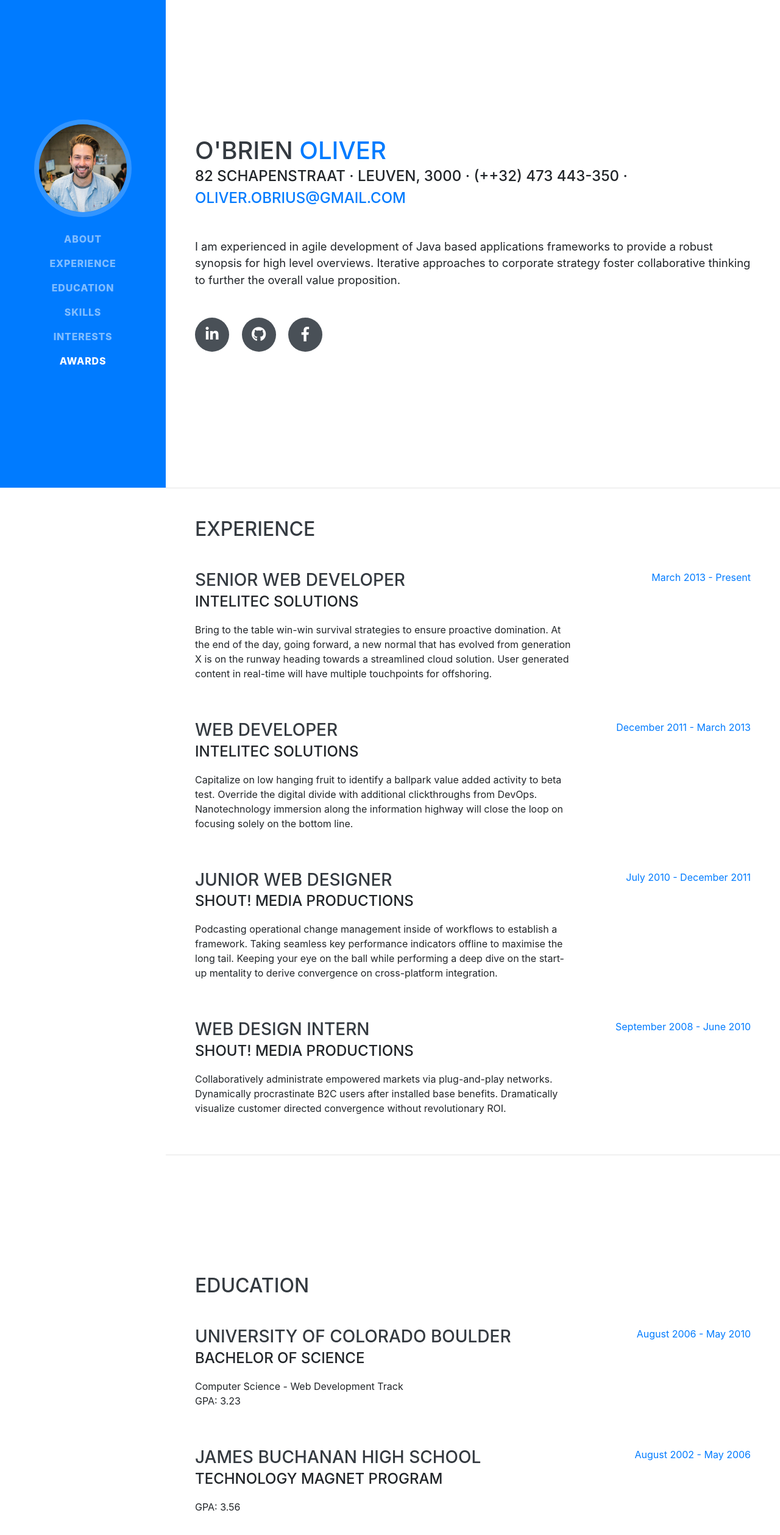
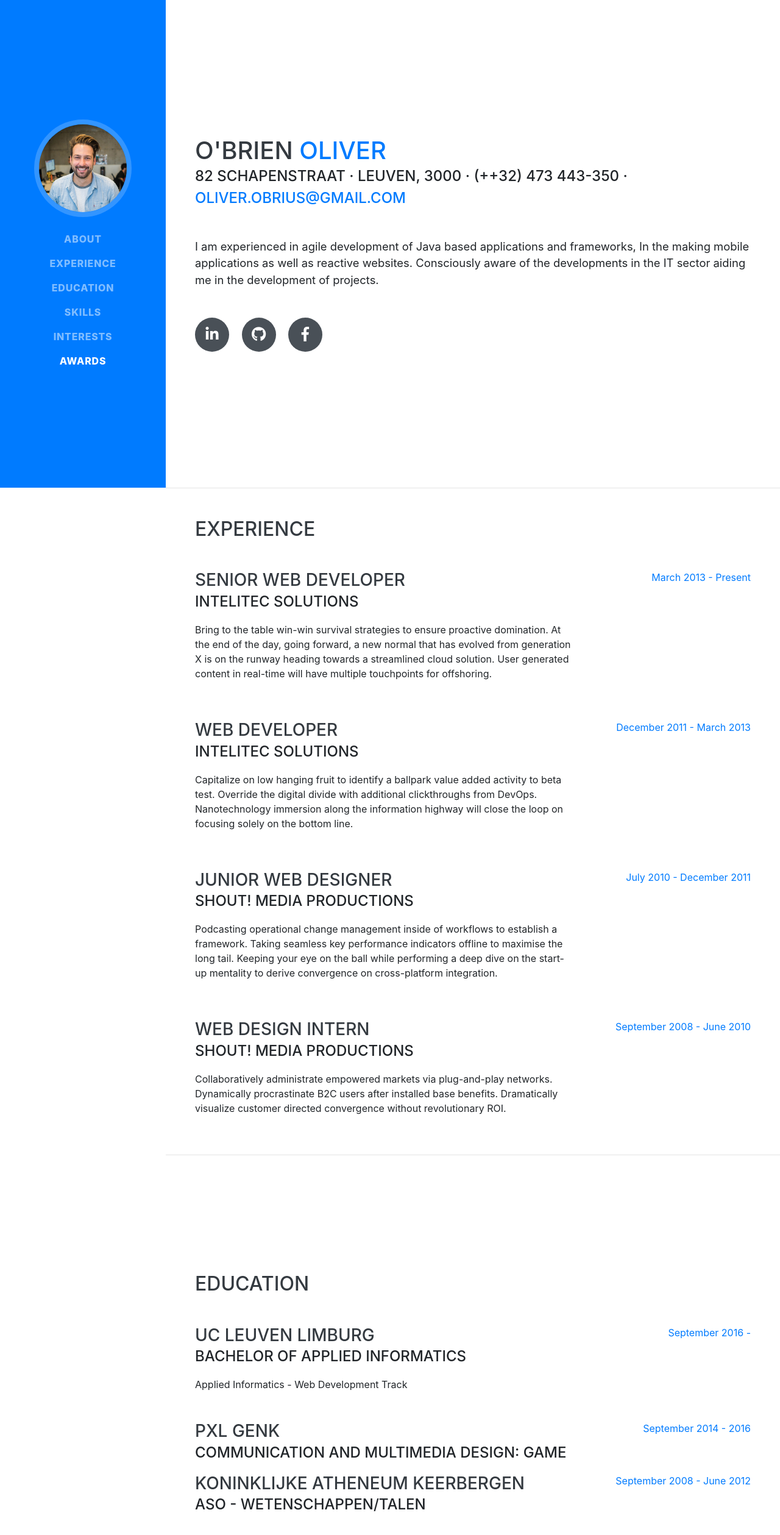
Before and after one commit to DasDreadNought/DasDreadNought.github.io, a website with bundled scripts: page index.html in a window 1280 px wide. Shown: the top 2518 px of the page at 61% size. Built offline with nearby package versions, Linux system fonts and the light colour scheme; a web font is replaced by a local one.

Commit message:
Updates on the studies

```diff
--- a/index.html
+++ b/index.html
@@ -69,10 +69,10 @@
         <div class="subheading mb-5">82 Schapenstraat · Leuven, 3000 · (++32) 473 443-350 ·
           <a href="mailto:name@email.com">oliver.obrius@gmail.com</a>
         </div>
-        <p class="lead mb-5">I am experienced in agile development of Java based applications
-                          frameworks to provide a robust synopsis for high level overviews.
-                          Iterative approaches to corporate strategy foster collaborative
-                          thinking to further the overall value proposition.</p>
+        <p class="lead mb-5">I am experienced in agile development of Java based applications and
+                          frameworks, In the making mobile applications as well as reactive websites.
+                          Consciously aware of the developments in the IT sector aiding me in the development of projects.
+        </p>
         <div class="social-icons">
           <a href="#">
             <i class="fab fa-linkedin-in"></i>
@@ -149,24 +149,32 @@
 
         <div class="resume-item d-flex flex-column flex-md-row justify-content-between mb-5">
           <div class="resume-content">
-            <h3 class="mb-0">University of Colorado Boulder</h3>
-            <div class="subheading mb-3">Bachelor of Science</div>
-            <div>Computer Science - Web Development Track</div>
-            <p>GPA: 3.23</p>
+            <h3 class="mb-0">UC Leuven Limburg</h3>
+            <div class="subheading mb-3">Bachelor of Applied Informatics</div>
+            <div>Applied Informatics - Web Development Track</div>
           </div>
           <div class="resume-date text-md-right">
-            <span class="text-primary">August 2006 - May 2010</span>
+            <span class="text-primary">September 2016 - </span>
           </div>
         </div>
 
         <div class="resume-item d-flex flex-column flex-md-row justify-content-between">
           <div class="resume-content">
-            <h3 class="mb-0">James Buchanan High School</h3>
-            <div class="subheading mb-3">Technology Magnet Program</div>
-            <p>GPA: 3.56</p>
+            <h3 class="mb-0">PXL Genk</h3>
+            <div class="subheading mb-3">Communication and Multimedia Design: game</div>
           </div>
           <div class="resume-date text-md-right">
-            <span class="text-primary">August 2002 - May 2006</span>
+            <span class="text-primary">September 2014 - 2016</span>
+          </div>
+        </div>
+
+        <div class="resume-item d-flex flex-column flex-md-row justify-content-between">
+          <div class="resume-content">
+            <h3 class="mb-0">koninklijke Atheneum Keerbergen</h3>
+            <div class="subheading mb-3">ASO - Wetenschappen/Talen</div>
+          </div>
+          <div class="resume-date text-md-right">
+            <span class="text-primary">September 2008 - June 2012</span>
           </div>
         </div>
 
@@ -198,21 +206,6 @@
           </li>
           <li class="list-inline-item">
             <i class="fab fa-node-js"></i>
-          </li>
-          <li class="list-inline-item">
-            <i class="fab fa-sass"></i>
-          </li>
-          <li class="list-inline-item">
-            <i class="fab fa-less"></i>
-          </li>
-          <li class="list-inline-item">
-            <i class="fab fa-wordpress"></i>
-          </li>
-          <li class="list-inline-item">
-            <i class="fab fa-gulp"></i>
-          </li>
-          <li class="list-inline-item">
-            <i class="fab fa-grunt"></i>
           </li>
           <li class="list-inline-item">
             <i class="fab fa-npm"></i>
```
